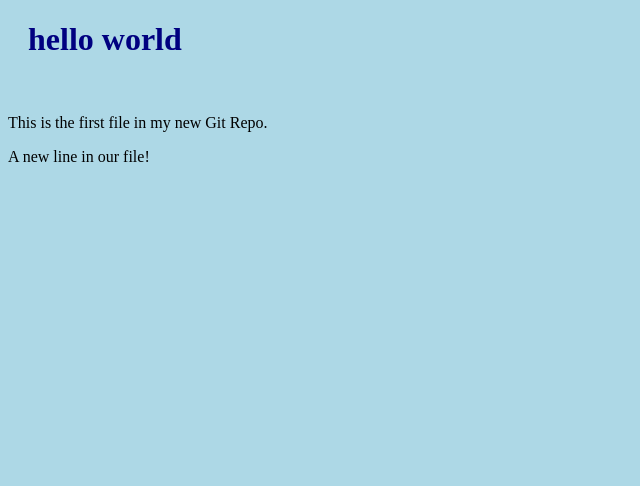
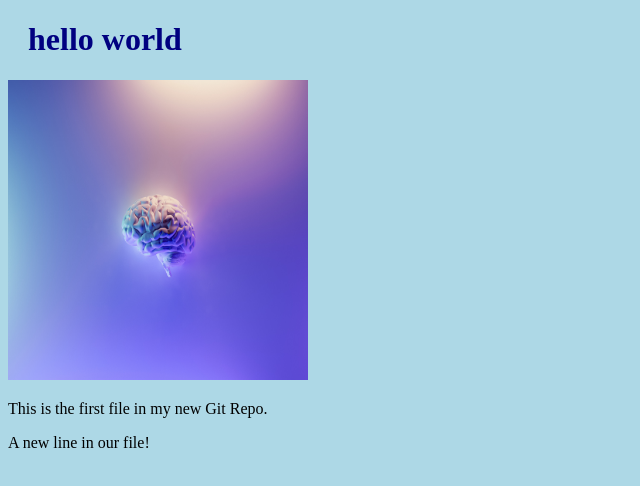
Before and after one commit to emurlai-98/hello-world, a plain HTML site: page index.html in a window 1280 px wide. Shown: the whole page, without its empty margins (0-640 px from the left). Drawn offline with Linux system fonts and the light colour scheme.

Commit message:
Change of height and width of the image

```diff
--- a/index.html
+++ b/index.html
@@ -10,7 +10,7 @@
 <body>
     <h1> hello world</h1>
     <div>
-        <img src="img_hello_world.jpg" alt="">
+        <img src="images/img_hello_world.jpg" alt="" width="300" height="300">
     </div>
     <p>This is the first file in my new Git Repo.</p>
     <p>A new line in our file!</p>
```
